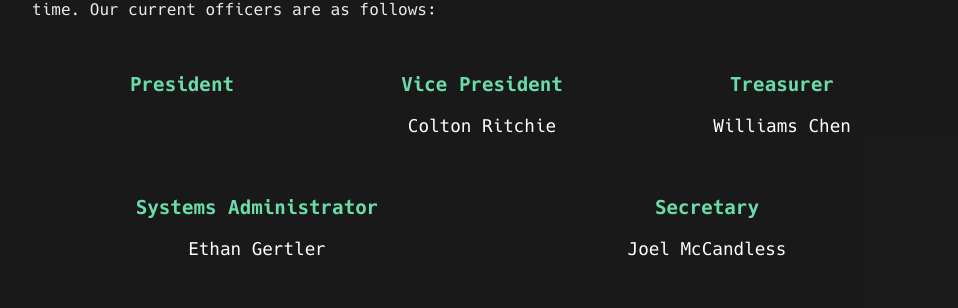
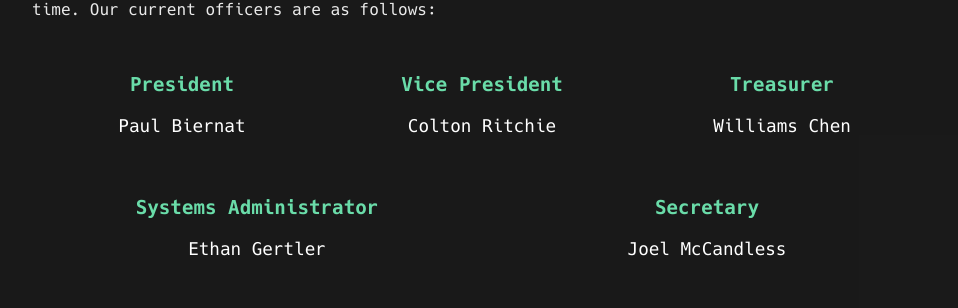
Before and after one commit to RPISEC/website, a Jekyll site: the page built from about.html, in a window 1280 px wide and 900 px high, scrolled down 484 px. Shown: the part 144-452 px from the top of the window, without its empty margins (158-1116 px from the left). Built offline with Jekyll 4.4.1, drawn with Linux system fonts in a browser that asks for light colours.

Commit message:
Update about.html (properly)

```diff
--- a/about.html
+++ b/about.html
@@ -16,7 +16,7 @@ description: Who We Are, What We Do, and How to Join
             <ul class="officers">
                 <li>
                     <div class="position">President</div>
-                    <div class="name"Paul Biernat</div>
+                    <div class="name">Paul Biernat</div>
                 </li>
                 <li>
                     <div class="position">Vice President</div>
```
